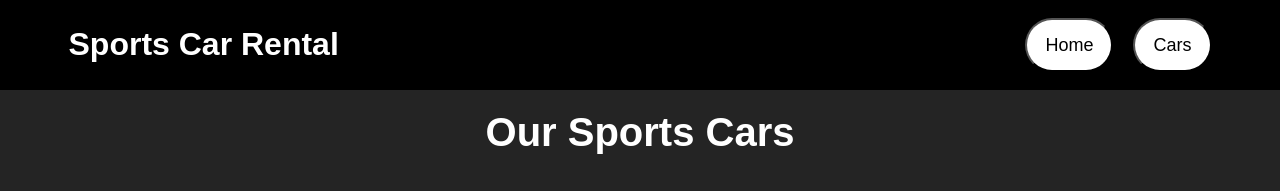
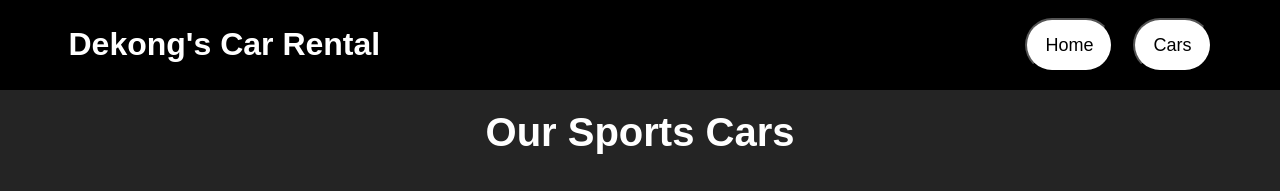
Before and after one commit to iamjerome11/AWD-Seatwork-1-2-FJ-25, a plain HTML site: page pages/page1/index.html in a window 1280 px wide. Shown: the top 191 px of the page. Drawn offline with Linux system fonts and the light colour scheme.

Commit message:
refactor (update header of page 1 index.html)

```diff
--- a/pages/page1/index.html
+++ b/pages/page1/index.html
@@ -9,7 +9,7 @@
 <body>
     <header>
         <div class="container">
-            <h1>Sports Car Rental</h1>
+            <h1>Dekong's Car Rental</h1>
             <nav>
                 <ul>
                     <li><a href="../../index.html"><button>Home</button></a></li>
```
